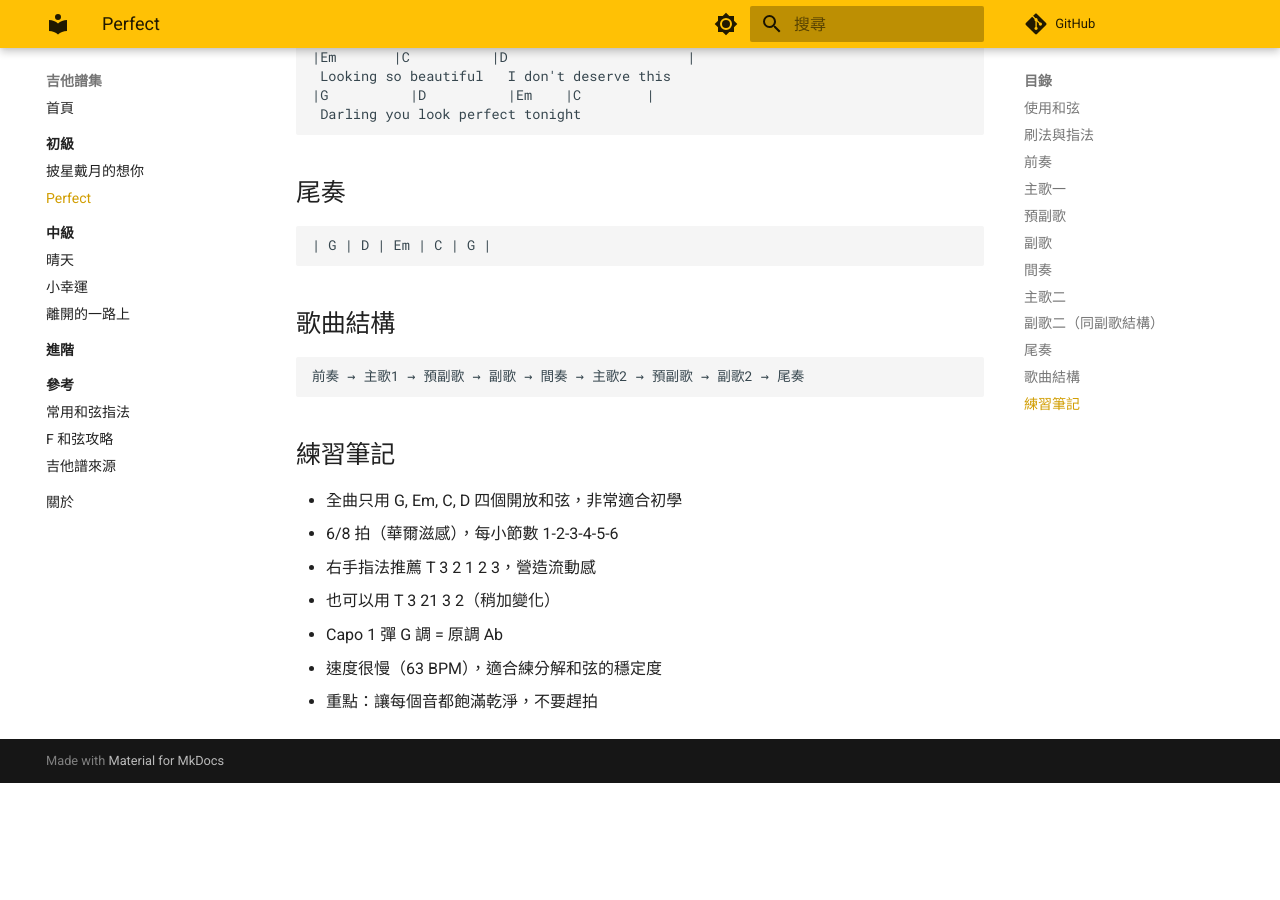
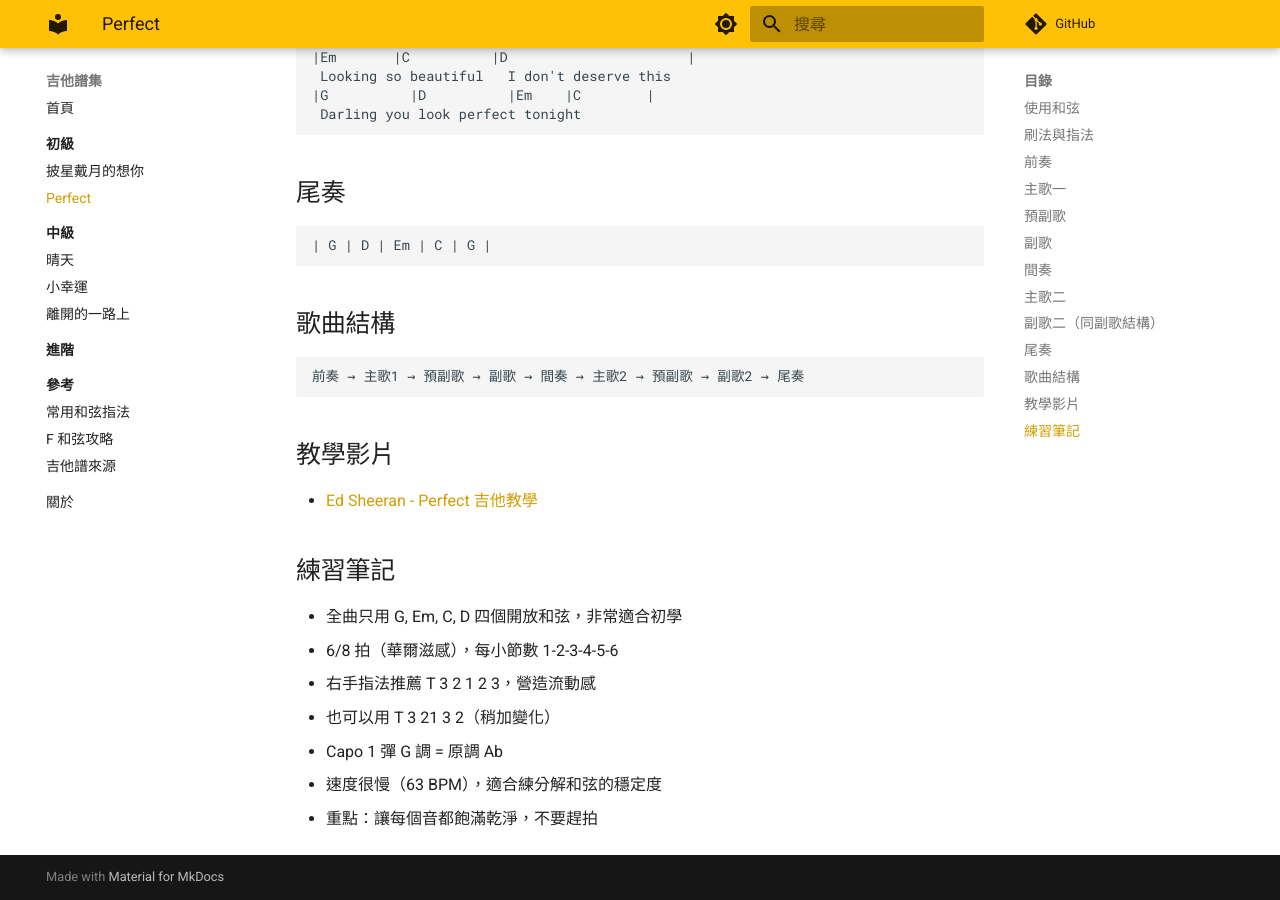
Before and after one commit to justmaker/guitar-scores, an MkDocs documentation site: the page built from docs/beginner/perfect.md, in a window 1280 px wide and 900 px high, scrolled down 2550 px. Built offline with MkDocs 1.6.1 and Material for MkDocs 9.7.7, drawn with Linux system fonts in a browser that asks for light colours; comment, search, counter and statistics services are not loaded; before the commit the page ends 3333 px from its top, so only the background shows below that.

Commit message:
feat: Perfect 加教學影片連結

````diff
--- a/docs/beginner/perfect.md
+++ b/docs/beginner/perfect.md
@@ -131,6 +131,10 @@ tags:
 前奏 → 主歌1 → 預副歌 → 副歌 → 間奏 → 主歌2 → 預副歌 → 副歌2 → 尾奏
 ```
 
+## 教學影片
+
+- [Ed Sheeran - Perfect 吉他教學](https://youtu.be/r8adgdaiyeA?si=wf0yj5mWTqBFn1Pw)
+
 ## 練習筆記
 
 - 全曲只用 G, Em, C, D 四個開放和弦，非常適合初學
````
